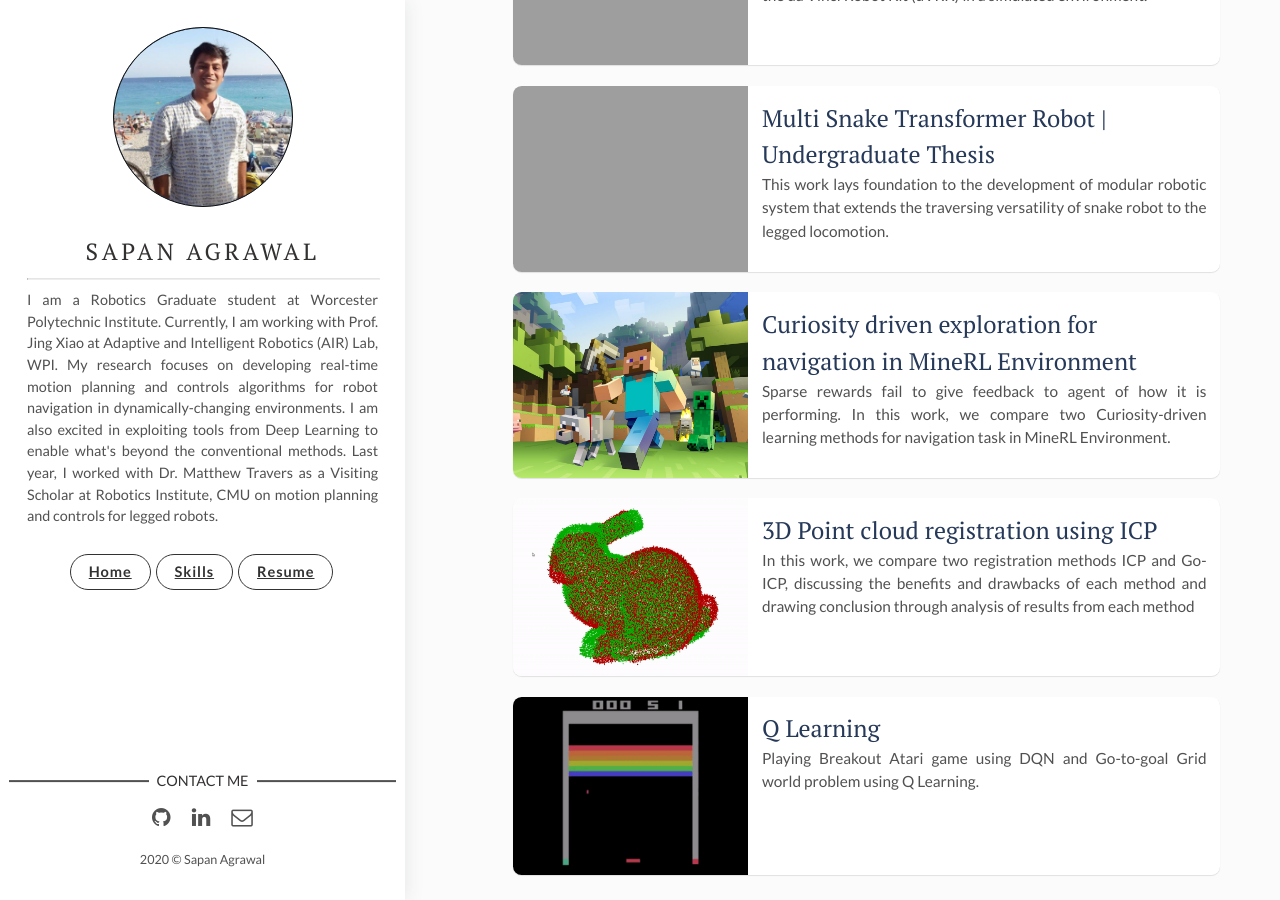
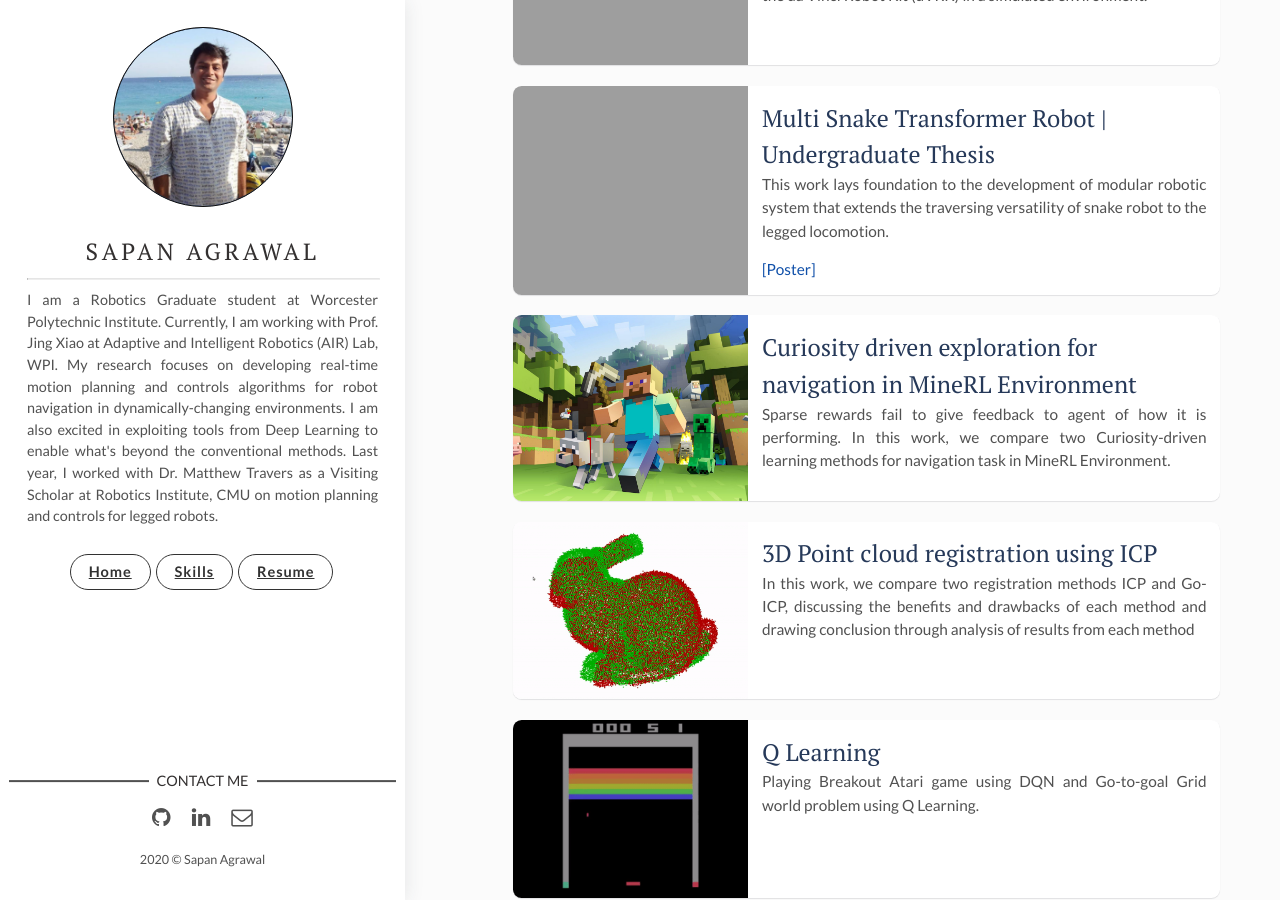
Before and after one commit to sapan-ostic/sapan-ostic.github.io, a Jekyll site: the page built from index.html, in a window 1280 px wide and 900 px high, scrolled down 631 px. Built offline with Jekyll 4.4.1, drawn with Linux system fonts in a browser that asks for light colours; the list of posts is cut into pages by our own code.

Commit message:
general commit

```diff
--- a/_posts/2019-01-22-Multi-Snake-Transformer-Robot-|-Undergraduate-Thesis.markdown
+++ b/_posts/2019-01-22-Multi-Snake-Transformer-Robot-|-Undergraduate-Thesis.markdown
@@ -5,6 +5,7 @@ date: 2019-01-22 13:32:20 +0300
 description: This work lays foundation to the development of modular robotic system that extends the traversing versatility of snake robot to the legged locomotion.
 img:  /msmr/walker.gif # Add image post (optional)
 tags: [System Design, CAD Modelling, Legged Locomotion, ROS, VRep, C++]
+poster: /assets/pdf/Self-ReconfigurableTransformerRobot.pdf
 ---
 <p align="center">
     <img src="{{site.baseurl}}/assets/img/msmr/strip.png">
--- a/index.html
+++ b/index.html
@@ -17,19 +17,19 @@ layout: main
     {% endif %}
 
     {% if post.report %}
-      <span class="post-words"> <a href="{{post.report_url | prepend: site.baseurl}}" style="text-decoration: none;">[Report]</a></span>
+      <span class="post-words"> <a href="{{post.report | prepend: site.baseurl}}" style="text-decoration: none;">[Report]</a></span>
     {% endif %}
 
     {% if post.video %}
-      <span class="post-words"> <a href="{{post.video_url}}" style="text-decoration: none;">[Video]</a></span>
+      <span class="post-words"> <a href="{{post.video}}" style="text-decoration: none;">[Video]</a></span>
     {% endif %}
 
     {% if post.poster %}
-      <span class="post-words"> <a href="{{post.poster_url | prepend: site.baseurl}}" style="text-decoration: none;">[Poster]</a></span>
+      <span class="post-words"> <a href="{{post.poster | prepend: site.baseurl}}" style="text-decoration: none;">[Poster]</a></span>
     {% endif %}
 
     {% if post.code %}
-      <span class="post-words"> <a href="{{post.code_url}}" style="text-decoration: none;">[Code]</a></span>
+      <span class="post-words"> <a href="{{post.code}}" style="text-decoration: none;">[Code]</a></span>
     {% endif %}
 
   </div>
```
Also changed, not shown: 2 other files.
